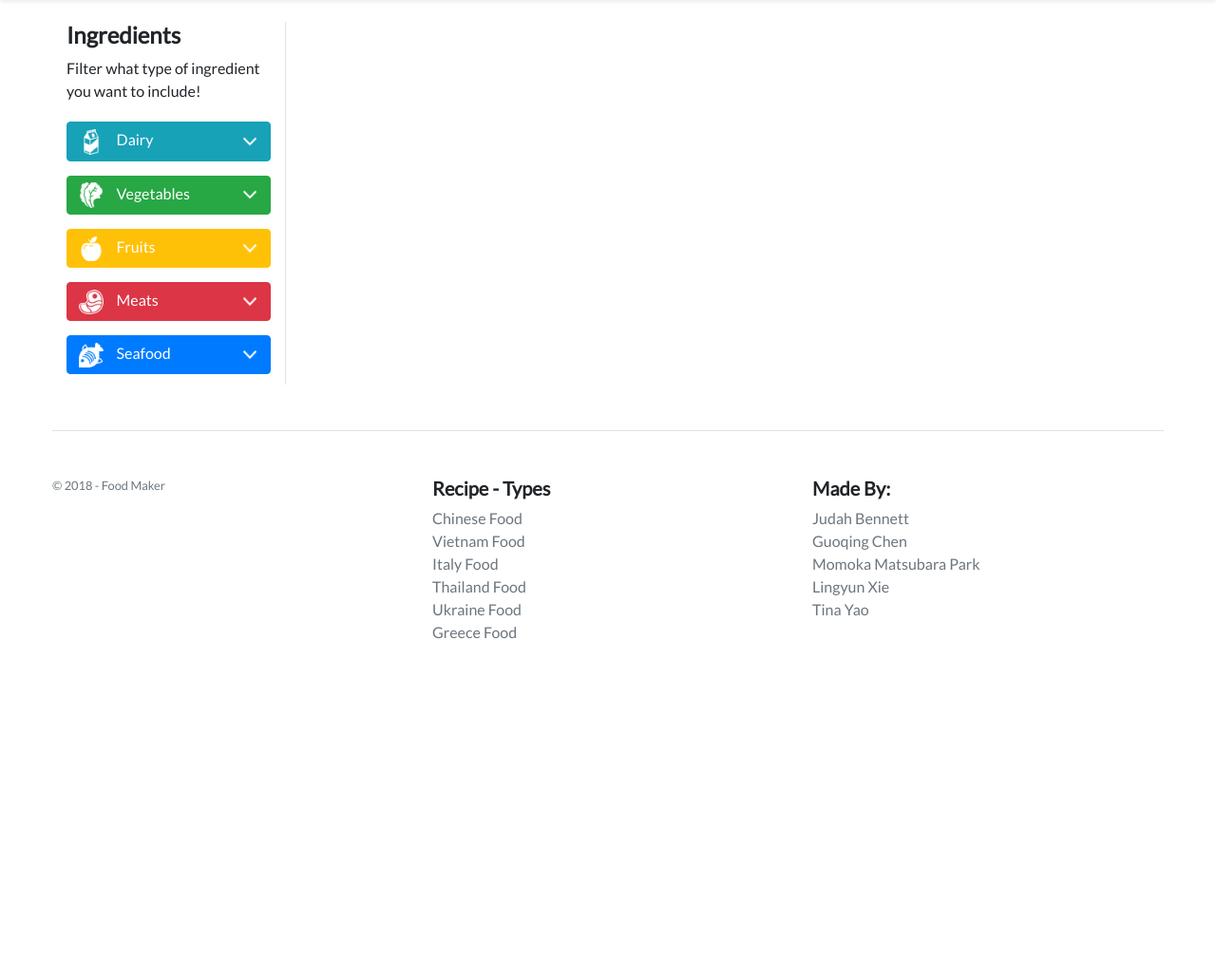
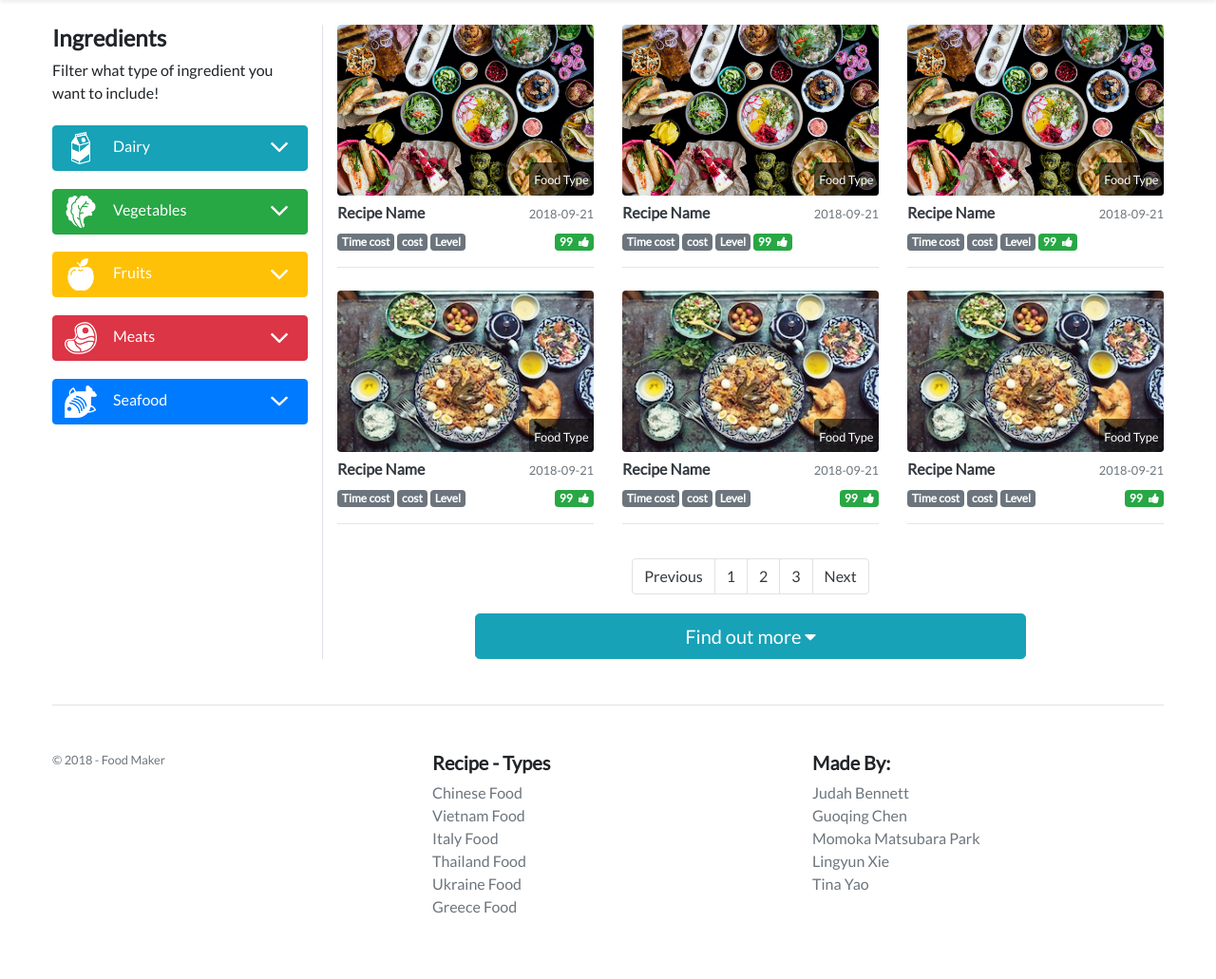
Before and after one commit to sherry998/Cloud-Computing, a PHP site: page /result.html in a window 1280 px wide. Shown: the part 73-1104 px from the top of the page at 95% size. Before the commit the page ends 746 px from the top, so only its background shows below. Run offline with PHP 8.4, Linux system fonts and the light colour scheme.

Commit message:
added result page result list

```diff
--- a/css/sidebar.css
+++ b/css/sidebar.css
@@ -1,6 +1,9 @@
 .side{
+	max-width: 21%;
+}
+
+.content{
 	margin-top:2%;
-	max-width: 21%;
 }
 
 .foodIcon{
@@ -35,3 +38,21 @@ input[type="checkbox"]{
 	position: absolute;
 	margin-top:2.5%;
 }
+
+.summaryImg{
+width:100%;
+}
+
+.resultImg{
+    position: relative;
+
+}
+
+.bottom-right {
+    position: absolute;
+bottom: 0px;
+right: 0px;
+background-color: rgba(0, 0, 0, 0.58);
+color: white;
+padding: 2%;
+}
--- a/result.html
+++ b/result.html
@@ -28,10 +28,10 @@
 	<div id="header"></div>
 
 
-    <div class="container">
-
+    <div class="container content">
+		<div class="row">
 			<!-- Sidebar -->
-		<div class=" side col-sm-3 border-right">
+			<div class="col-sm-3 border-right">
 				<h4>Ingredients</h4>
 				<p>Filter what type of ingredient you want to include!</p>
 				<button type="button" class="btn btn-info filterBtn" data-toggle="collapse" data-target="#demo">
@@ -80,6 +80,174 @@
 					</div>
 			</div>
 
+			<div class="col-sm-9 container">
+				<div class="row mb-2">
+					<div class="col-sm-4">
+								<div class=" resultImg mb-2">
+									<a href="recipe.html"><img class="summaryImg rounded img-fluid" src="img/bg.jpg" ></a>
+									<div class="bottom-right rounded"><small>Food Type</small></div>
+								</div>
+									<div class="row">
+											<h6 class="col "> <a class="text-dark" href="recipe.html">Recipe Name</a></h6>
+											<h6 class="col text-muted text-right"><small>2018-09-21</small>
+
+											</h6>
+									</div>
+									<div class="tag">
+												<span class="badge badge-secondary">Time cost</span>
+												<span class="badge badge-secondary">cost</span>
+												<span class="badge badge-secondary">Level</span>
+												<div class="pull-right">
+														<span class="badge badge-success "> 99 <i class="fa fa-thumbs-up ml-1"></i> </span>
+												</div>
+
+												<hr class="mb-3">
+
+
+									</div>
+					</div>
+					<div class="col-sm-4">
+							<div class=" resultImg mb-2">
+								<a href="recipe.html"><img class="summaryImg rounded img-fluid" src="img/bg.jpg" ></a>
+								<div class="bottom-right rounded"><small>Food Type</small></div>
+							</div>
+								<div class="row">
+										<h6 class="col "> <a class="text-dark" href="recipe.html">Recipe Name</a></h6>
+										<h6 class="col text-muted text-right"><small>2018-09-21</small>
+
+										</h6>
+								</div>
+								<div class="tag">
+											<span class="badge badge-secondary">Time cost</span>
+											<span class="badge badge-secondary">cost</span>
+											<span class="badge badge-secondary">Level</span>
+
+													<span class="badge badge-success "> 99 <i class="fa fa-thumbs-up ml-1"></i> </span>
+
+											<hr class="mb-3">
+
+
+								</div>
+					</div>
+					<div class="col-sm-4">
+						<div class=" resultImg mb-2">
+							<a href="recipe.html"><img class="summaryImg rounded img-fluid" src="img/bg.jpg" ></a>
+							<div class="bottom-right rounded"><small>Food Type</small></div>
+						</div>
+							<div class="row">
+									<h6 class="col "> <a class="text-dark" href="recipe.html">Recipe Name</a></h6>
+									<h6 class="col text-muted text-right"><small>2018-09-21</small>
+
+									</h6>
+							</div>
+							<div class="tag">
+										<span class="badge badge-secondary">Time cost</span>
+										<span class="badge badge-secondary">cost</span>
+										<span class="badge badge-secondary">Level</span>
+
+												<span class="badge badge-success "> 99 <i class="fa fa-thumbs-up ml-1"></i> </span>
+
+										<hr class="mb-3">
+
+
+							</div>
+				    </div>
+				</div>
+
+				<div class="row mb-2">
+						<div class="col-sm-4">
+							<div class=" resultImg mb-2">
+								<a href="recipe.html"><img class="summaryImg rounded img-fluid " src="img/asia-food.jpg" ></a>
+								<div class="bottom-right rounded"><small>Food Type</small></div>
+							</div>
+									<div class="row">
+											<h6 class="col "> <a class="text-dark" href="recipe.html">Recipe Name</a></h6>
+											<h6 class="col text-muted text-right"><small>2018-09-21</small>
+
+											</h6>
+									</div>
+									<div class="tag">
+												<span class="badge badge-secondary">Time cost</span>
+												<span class="badge badge-secondary">cost</span>
+												<span class="badge badge-secondary">Level</span>
+												<div class="pull-right">
+														<span class="badge badge-success "> 99 <i class="fa fa-thumbs-up ml-1"></i> </span>
+												</div>
+												<hr class="mb-3">
+
+
+									</div>
+						</div>
+						<div class="col-sm-4">
+								<div class=" resultImg mb-2">
+									<a href="recipe.html"><img class="summaryImg rounded img-fluid " src="img/asia-food.jpg" ></a>
+									<div class="bottom-right rounded"><small>Food Type</small></div>
+								</div>
+										<div class="row">
+												<h6 class="col "> <a class="text-dark" href="recipe.html">Recipe Name</a></h6>
+												<h6 class="col text-muted text-right"><small>2018-09-21</small>
+
+												</h6>
+										</div>
+										<div class="tag">
+													<span class="badge badge-secondary">Time cost</span>
+													<span class="badge badge-secondary">cost</span>
+													<span class="badge badge-secondary">Level</span>
+													<div class="pull-right">
+															<span class="badge badge-success "> 99 <i class="fa fa-thumbs-up ml-1"></i> </span>
+													</div>
+													<hr class="mb-3">
+
+
+										</div>
+						</div>
+						<div class="col-sm-4">
+								<div class=" resultImg mb-2">
+									<a href="recipe.html"><img class="summaryImg rounded img-fluid " src="img/asia-food.jpg" ></a>
+									<div class="bottom-right rounded"><small>Food Type</small></div>
+								</div>
+										<div class="row">
+												<h6 class="col "> <a class="text-dark" href="recipe.html">Recipe Name</a></h6>
+												<h6 class="col text-muted text-right"><small>2018-09-21</small>
+
+												</h6>
+										</div>
+										<div class="tag">
+													<span class="badge badge-secondary">Time cost</span>
+													<span class="badge badge-secondary">cost</span>
+													<span class="badge badge-secondary">Level</span>
+													<div class="pull-right">
+															<span class="badge badge-success "> 99 <i class="fa fa-thumbs-up ml-1"></i> </span>
+													</div>
+													<hr class="mb-3">
+
+
+										</div>
+						</div>
+				</div>
+
+				<div>
+						<ul class="pagination justify-content-center" style="margin:20px 0">
+								<li class="page-item"><a class="page-link text-dark" href="#">Previous</a></li>
+								<li class="page-item"><a class="page-link text-dark" href="#">1</a></li>
+								<li class="page-item"><a class="page-link text-dark" href="#">2</a></li>
+								<li class="page-item"><a class="page-link text-dark" href="#">3</a></li>
+								<li class="page-item"><a class="page-link text-dark" href="#">Next</a></li>
+						</ul>
+
+
+						<button type="button" class="text-center mx-auto col-md-8 btn btn-lg btn-block btn-info"> Find out more  <i class="fa fa-caret-down	Try it
+							"></i></button>
+
+
+
+
+				</div>
+			</div>
+
+		</div>
+
+
 
 		<!--Footer-->
 		<div id = "footer"></div>
```
Lines whose indentation alone changed are shown as unchanged.
